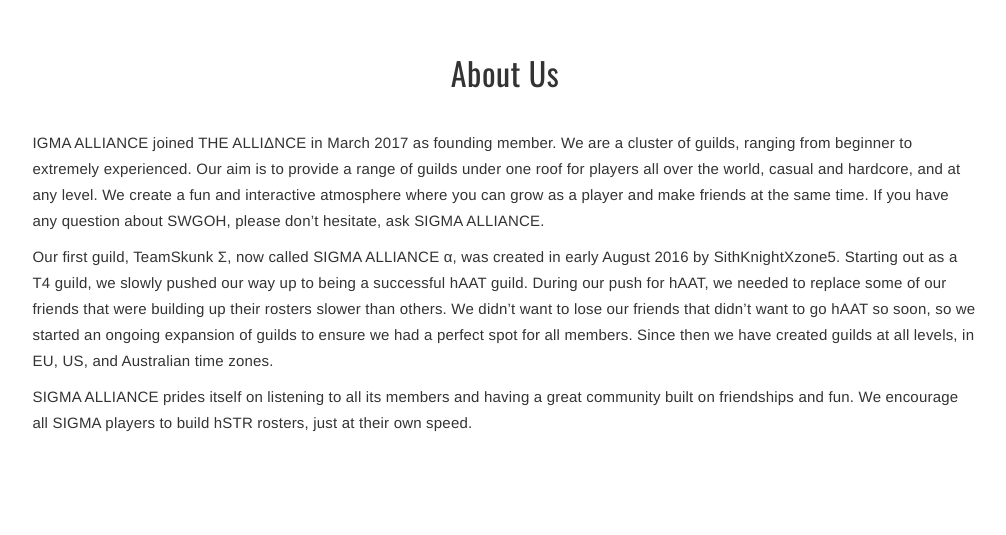
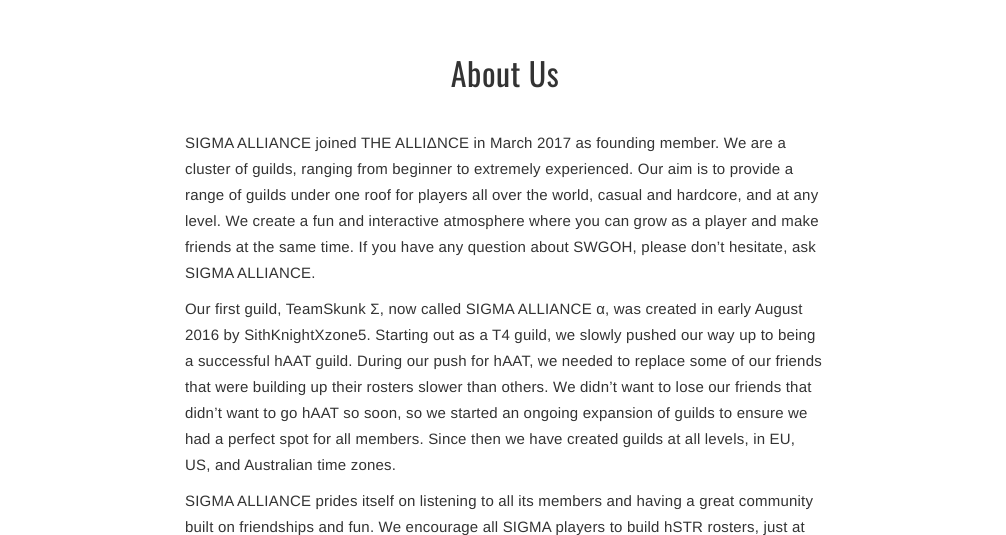
Before and after one commit to dpi42/Sigma-Website, a plain HTML site: page public_html/index.html in a window 1280 px wide. Shown: the part 1097-1632 px from the top of the page, without its empty margins (135-1141 px from the left). Drawn offline with nearby package versions, Linux system fonts and the light colour scheme; a web font is replaced by a local one.

Commit message:
Limit width of body text.

```diff
--- a/public_html/css/style.css
+++ b/public_html/css/style.css
@@ -1316,6 +1316,12 @@
 	}
 
 
+	.blog-post-des,
+	.content-body {
+margin: 0 auto;
+width: auto;
+max-width: 640px;
+	}
 
 	.blog-post-des blockquote {
 
--- a/public_html/index.html
+++ b/public_html/index.html
@@ -246,7 +246,7 @@
 								</div>
 
 								<div class="blog-post-des">
-									<p>IGMA ALLIANCE joined THE ALLIΔNCE in March 2017 as founding member. We are a cluster of guilds, ranging from beginner to extremely experienced. Our aim is to provide a range of guilds under one roof for players all over the world, casual and hardcore, and at any level. We create a fun and interactive atmosphere where you can grow as a player and make friends at the same time. If you have any question about SWGOH, please don’t hesitate, ask SIGMA ALLIANCE.
+									<p>SIGMA ALLIANCE joined THE ALLIΔNCE in March 2017 as founding member. We are a cluster of guilds, ranging from beginner to extremely experienced. Our aim is to provide a range of guilds under one roof for players all over the world, casual and hardcore, and at any level. We create a fun and interactive atmosphere where you can grow as a player and make friends at the same time. If you have any question about SWGOH, please don’t hesitate, ask SIGMA ALLIANCE.
 									</p>
 									<p>Our first guild, TeamSkunk Σ, now called SIGMA ALLIANCE α, was created in early August 2016 by SithKnightXzone5. Starting out as a T4 guild, we slowly pushed our way up to being a successful hAAT guild. During our push for hAAT, we needed to replace some of our friends that were building up their rosters slower than others. We didn’t want to lose our friends that didn’t want to go hAAT so soon, so we started an ongoing expansion of guilds to ensure we had a perfect spot for all members.  Since then we have created guilds at all levels, in EU, US, and Australian time zones.</p>
 									<p>SIGMA ALLIANCE prides itself on listening to all its members and having a great community built on friendships and fun. We encourage all SIGMA players to build hSTR rosters, just at their own speed.</p>
@@ -310,7 +310,7 @@
 
 								<h2>At Home In the Alliance</h2>
 
-								the Alliance is made up of several clusters of guilds, sigma being the largest, as well as several single guilds. there are guilds for all kinds of players. Click each guild below to join their discord!
+								<p class="content-body">The Alliance is made up of several clusters of guilds, sigma being the largest, as well as several single guilds. there are guilds for all kinds of players.</p>
 
 								<br />
 
```
